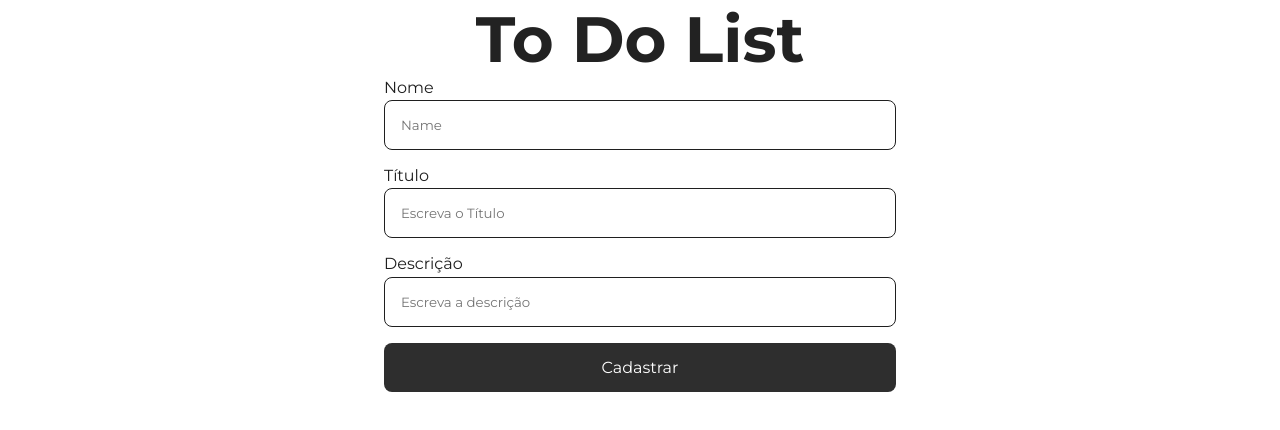
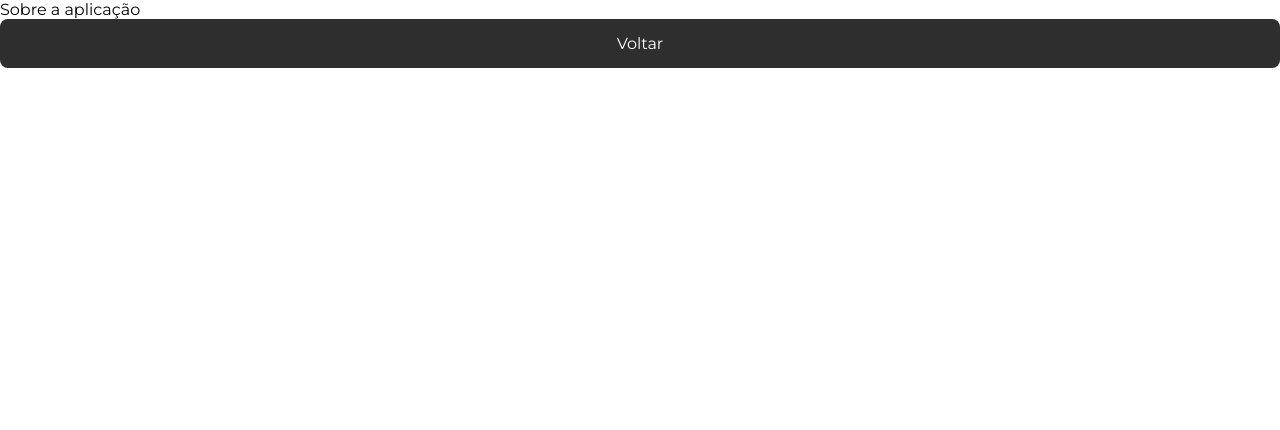
Before and after one commit to BrunoRodrigoT/unifbv-ts-react, a React (Create React App) app: page /about in a window 1280 px wide. Shown: the top 430 px of the page. Built offline with nearby package versions, Linux system fonts and the light colour scheme.

Commit message:
✨feat: routes

```diff
--- a/package.json
+++ b/package.json
@@ -14,6 +14,7 @@
     "react": "^18.3.1",
     "react-dom": "^18.3.1",
     "react-hook-form": "^7.53.0",
+    "react-router-dom": "^6.26.1",
     "react-scripts": "^5.0.1",
     "styled-components": "^6.1.13",
     "typescript": "^4.9.5",
--- a/src/index.tsx
+++ b/src/index.tsx
@@ -1,8 +1,9 @@
 import React from "react";
 import ReactDOM from "react-dom/client";
-import App from "./App";
 import "./global/styles/globals.css";
 import { TodoProvider } from "./contexts/ToDoContext";
+import { RouterProvider } from "react-router-dom";
+import routes from "./routes";
 
 const root = ReactDOM.createRoot(
   document.getElementById("root") as HTMLElement
@@ -10,7 +11,7 @@ const root = ReactDOM.createRoot(
 root.render(
   <React.StrictMode>
     <TodoProvider>
-      <App />
+      <RouterProvider router={routes} />
     </TodoProvider>
   </React.StrictMode>
 );
--- /dev/null
+++ b/src/pages/about/index.tsx
@@ -0,0 +1,14 @@
+import React from "react";
+import { useNavigate } from "react-router-dom";
+import { Button } from "../../components";
+
+export default function About() {
+  const navigate = useNavigate();
+
+  return (
+    <div>
+      Sobre a aplicação
+      <Button onClick={() => navigate("/")}> Voltar</Button>
+    </div>
+  );
+}
--- a/src/App.tsx
+++ b/src/pages/home/index.tsx
@@ -1,10 +1,12 @@
 import React from "react";
-import { Title, Button, Input } from "./components";
+import { Title, Button, Input } from "../../components";
 import { useForm } from "react-hook-form";
 import { z } from "zod";
 import { zodResolver } from "@hookform/resolvers/zod";
+import { useNavigate } from "react-router-dom";
 
-function App() {
+export default function Home() {
+  const navigate = useNavigate();
   const validations = z.object({
     name: z.string().min(3, "O nome deve conter ao menos 3 caracteres"),
     title: z.string().min(3, "O título deve conter ao menos 3 caracteres"),
@@ -76,6 +78,8 @@ function App() {
           margin: "0 auto",
         }}
       >
+        <Button onClick={() => navigate("/about")}>Sobre</Button>
+        <a href="/about">Sobre</a>
         <Input
           label="Nome"
           placeholder="Name"
@@ -130,5 +134,3 @@ function App() {
     </div>
   );
 }
-
-export default App;
--- /dev/null
+++ b/src/routes/index.tsx
@@ -0,0 +1,16 @@
+import { createBrowserRouter } from "react-router-dom";
+import Home from "../pages/home";
+import About from "../pages/about";
+
+const routes = createBrowserRouter([
+  {
+    path: "/",
+    element: <Home />,
+  },
+  {
+    path: "/about",
+    element: <About />,
+  },
+]);
+
+export default routes;
```
Also changed, not shown: 1 other file (tests, documents, lock files or other folders).
